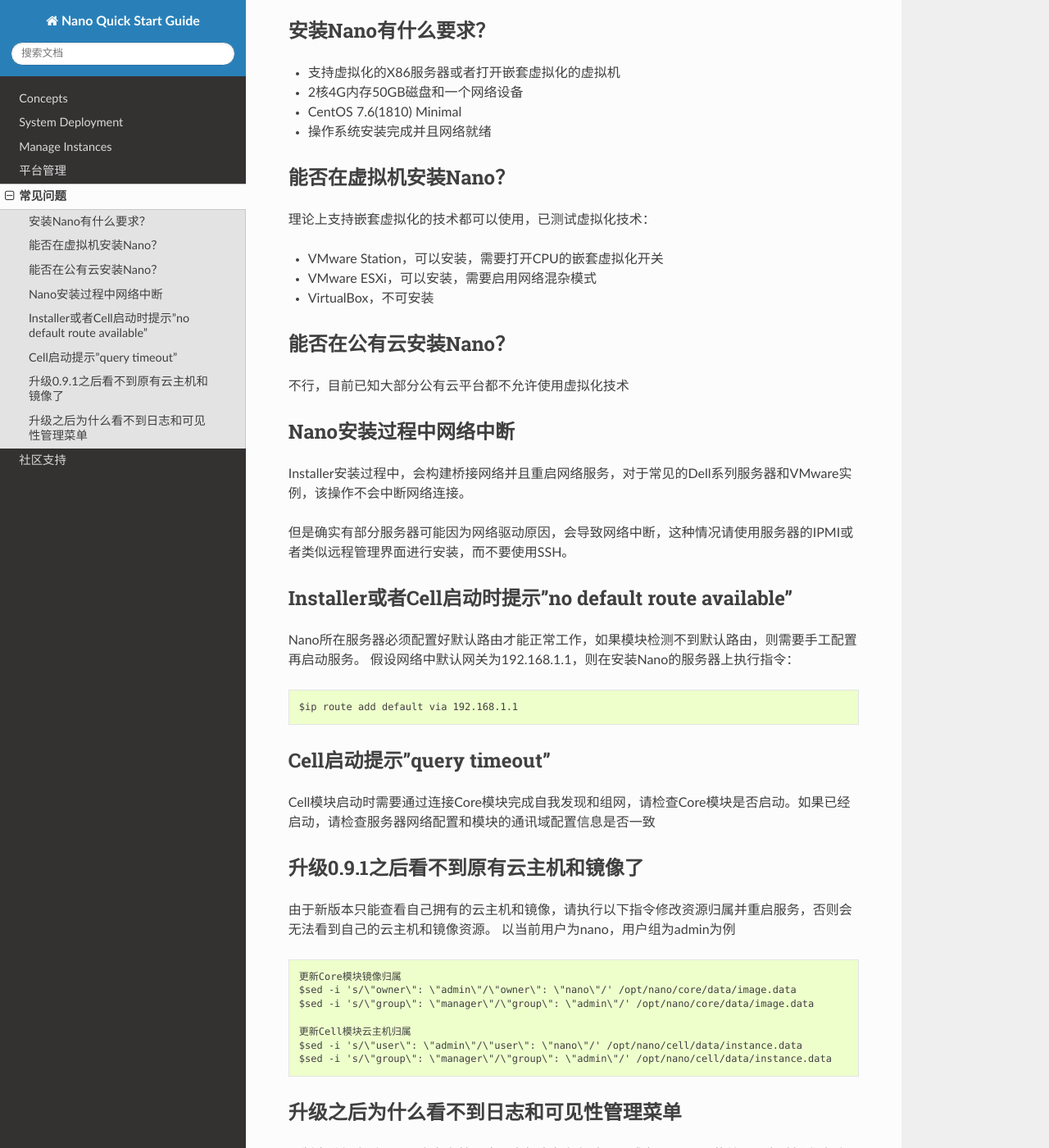
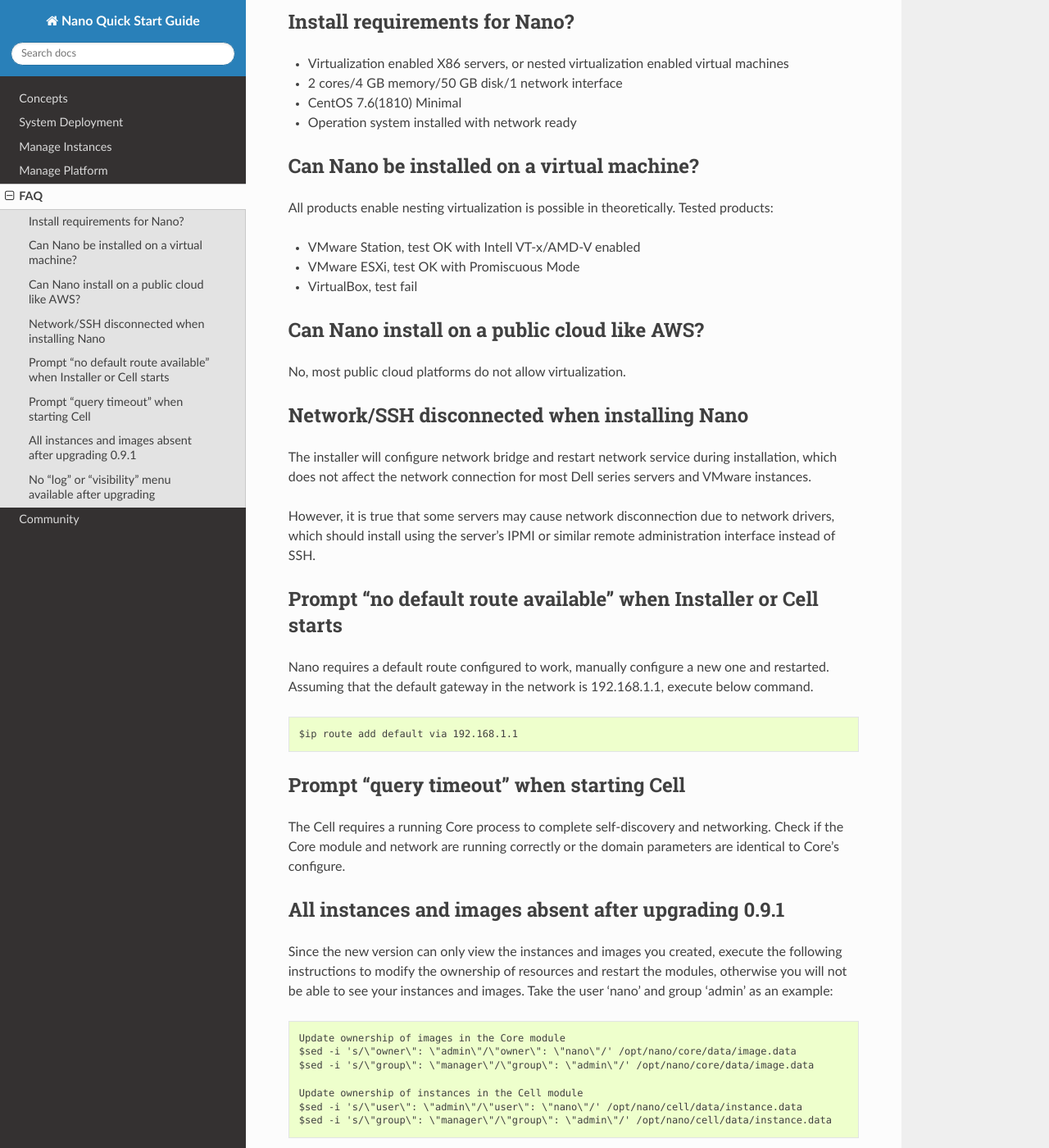
Before and after one commit to project-nano/quick-start-en, a Sphinx documentation site: the page built from docs/faq.rst, in a window 1280 px wide and 1400 px high, scrolled down 618 px. Shown: the whole window at 82% size. Built offline with Sphinx 7.4.7 and the Read the Docs theme 2.0.0, drawn with Linux system fonts in a browser that asks for light colours; pages that are not in the unit, such as notebooks, are missing from menus; some of the changed text lies outside the part shown.

Commit message:
tranlate complete

```diff
--- a/docs/conf.py
+++ b/docs/conf.py
@@ -20,7 +20,7 @@
 # -- Project information -----------------------------------------------------
 
 project = u'Nano Quick Start Guide'
-copyright = u'2018, Akumas'
+copyright = u'2019, Akumas'
 author = u'Akumas'
 
 # The short X.Y version
@@ -58,7 +58,7 @@
 #
 # This is also used if you do content translation via gettext catalogs.
 # Usually you set "language" from the command line for these cases.
-language = u'zh_CN'
+language = u'en_US'
 
 # List of patterns, relative to source directory, that match files and
 # directories to ignore when looking for source files.
--- a/docs/faq.rst
+++ b/docs/faq.rst
@@ -1,75 +1,74 @@
 .. faq .
 
-.. contents:: 本章目录
+.. contents:: Chapters
   :depth: 2
 
 ---------
-常见问题
+FAQ
 ---------
 
-安装Nano有什么要求？
-=============================
+Install requirements for Nano?
+===================================
 
-- 支持虚拟化的X86服务器或者打开嵌套虚拟化的虚拟机
-- 2核4G内存50GB磁盘和一个网络设备
+- Virtualization enabled X86 servers, or nested virtualization enabled virtual machines
+- 2 cores/4 GB memory/50 GB disk/1 network interface
 - CentOS 7.6(1810) Minimal
-- 操作系统安装完成并且网络就绪
+- Operation system installed with network ready
 
-能否在虚拟机安装Nano？
-===============================
+Can Nano be installed on a virtual machine?
+==================================================
 
-理论上支持嵌套虚拟化的技术都可以使用，已测试虚拟化技术：
+All products enable nesting virtualization is possible in theoretically. Tested products:
 
-- VMware Station，可以安装，需要打开CPU的嵌套虚拟化开关
-- VMware ESXi，可以安装，需要启用网络混杂模式
-- VirtualBox，不可安装
+- VMware Station, test OK with Intell VT-x/AMD-V enabled
+- VMware ESXi, test OK with Promiscuous Mode
+- VirtualBox, test fail
 
-能否在公有云安装Nano？
-===============================
+Can Nano install on a public cloud like AWS?
+================================================
 
-不行，目前已知大部分公有云平台都不允许使用虚拟化技术
+No, most public cloud platforms do not allow virtualization.
 
-Nano安装过程中网络中断
-=============================
+Network/SSH disconnected when installing Nano
+==================================================
 
-Installer安装过程中，会构建桥接网络并且重启网络服务，对于常见的Dell系列服务器和VMware实例，该操作不会中断网络连接。
+The installer will configure network bridge and restart network service during installation, which does not affect the network connection for most Dell series servers and VMware instances.
 
-但是确实有部分服务器可能因为网络驱动原因，会导致网络中断，这种情况请使用服务器的IPMI或者类似远程管理界面进行安装，而不要使用SSH。
+However, it is true that some servers may cause network disconnection due to network drivers, which should install using the server's IPMI or similar remote administration interface instead of SSH.
 
+Prompt "no default route available" when Installer or Cell starts
+=====================================================================
 
-Installer或者Cell启动时提示"no default route available"
-===================================================================
-
-Nano所在服务器必须配置好默认路由才能正常工作，如果模块检测不到默认路由，则需要手工配置再启动服务。
-假设网络中默认网关为192.168.1.1，则在安装Nano的服务器上执行指令：
+Nano requires a default route configured to work, manually configure a new one and restarted.
+Assuming that the default gateway in the network is 192.168.1.1, execute below command.
 
 ::
 
   $ip route add default via 192.168.1.1
 
 
-Cell启动提示"query timeout"
-==========================================
+Prompt "query timeout" when starting Cell
+=============================================
 
-Cell模块启动时需要通过连接Core模块完成自我发现和组网，请检查Core模块是否启动。如果已经启动，请检查服务器网络配置和模块的通讯域配置信息是否一致
+The Cell requires a running Core process to complete self-discovery and networking. Check if the Core module and network are running correctly or the domain parameters are identical to Core's configure.
 
-升级0.9.1之后看不到原有云主机和镜像了
-===============================================
+All instances and images absent after upgrading 0.9.1
+=============================================================
 
-由于新版本只能查看自己拥有的云主机和镜像，请执行以下指令修改资源归属并重启服务，否则会无法看到自己的云主机和镜像资源。
-以当前用户为nano，用户组为admin为例
+Since the new version can only view the instances and images you created, execute the following instructions to modify the ownership of resources and restart the modules, otherwise you will not be able to see your instances and images.
+Take the user 'nano' and group 'admin' as an example:
 
 ::
 
-  更新Core模块镜像归属
+  Update ownership of images in the Core module
   $sed -i 's/\"owner\": \"admin\"/\"owner\": \"nano\"/' /opt/nano/core/data/image.data
   $sed -i 's/\"group\": \"manager\"/\"group\": \"admin\"/' /opt/nano/core/data/image.data
 
-  更新Cell模块云主机归属
+  Update ownership of instances in the Cell module
   $sed -i 's/\"user\": \"admin\"/\"user\": \"nano\"/' /opt/nano/cell/data/instance.data
   $sed -i 's/\"group\": \"manager\"/\"group\": \"admin\"/' /opt/nano/cell/data/instance.data
 
-升级之后为什么看不到日志和可见性管理菜单
-==================================================
+No "log" or "visibility" menu available after upgrading
+===========================================================
 
-旧版本升级之后，需要在角色管理中，为相应角色勾选"log"或者"visibility"菜单，用户重新登陆后即可
+Check on the "log" or "visibility" menu for the corresponding role in the permission management, and log in again.
--- a/docs/index.rst
+++ b/docs/index.rst
@@ -10,6 +10,10 @@
 This manual provides an overview of the basic concepts about the Nano platform, also demonstrates the main features in version 1.0.
 
 Welcome to the official website https://nanos.cloud/en-us/ for more information.
+
+Author: Akumas (bokuore@github.com)
+
+Git Repository: https://github.com/project-nano
 
 Introduction
 ==================
@@ -55,6 +59,7 @@
 .. toctree::
    :maxdepth: 2
 
+   index
    concept
    deployment
    instance
--- a/docs/platform.rst
+++ b/docs/platform.rst
@@ -1,154 +1,160 @@
 .. platform .
 
-.. contents:: 本章目录
+.. contents:: Chapters
   :depth: 2
 
----------
-平台管理
----------
+-------------------
+Manage Platform
+-------------------
 
-Nano提供了一系列便捷的管理功能，用于简化管理员的日常运维工作。
+Nano provides a bunch of utility functions to simplify the daily maintenance.
 
-仪表盘
+Dashboard
 ===========
 
-Nano门户首页提供了整个平台级别的资源用量仪表盘，包含虚拟资源和物理资源的用量，便于随时了解系统负载情况，及时对资源进行扩充或者调整。
+The landing page of the web portal provides a global usage dashboard, which covers both virtual and physical resources, helps to understand the real-time system load.
 
 .. image:: images/4_dashboard.png
 
-管理员可以点击仪表盘，下钻查看资源池、Cell节点或者云主机实例的实时用量
+You can click on the dashboard to drill down to see the detail usage of resource pools, host nodes, or instances.
 
 .. image:: images/4_instances.png
 
-增加资源节点
-=============
+Add Resource Node
+=====================
 
-当系统负载较大时，可以通过添加新的资源节点，来扩充池内可用资源。
+When the system load is heavy, you can add a new Cell node to increase the resources available in the pool.
 
-首先需要在新的服务器上部署并启动Cell模块，然后在资源池的节点清单中，选择"Add Cell"
+First, you need to deploy and start the Cell module on a new server, and then click the "Add" button in the Cell list.
 
 .. image:: images/4_add_cell.png
 
-在下来菜单中选择新装的Cell节点进行添加
+Choose the newly installed node from the drop-down menu.
 
 .. image:: images/4_select_cell.png
 
-当资源池中Cell节点状态变为Online时，就可以承载新建的云主机实例了。
+When the status of the Cell node changes to Online, it will able to host new instances.
 
 .. image:: images/4_new_cell_status.png
 
+Build Template Image
+========================
 
-构建模板镜像
-=============
-
-Nano可以将任意云主机的系统磁盘制作成磁盘镜像，然后从镜像快速克隆出与原模板主机系统、软件一样的新实例，以便大幅度提升管理员部署实例的效率。
+Nano can make the system data of any instance into a disk image, and then quickly clone a new one from the image. The cloned instance has an operating system and software identical to the original one.
 
 .. image:: images/4_image_transport.png
 
-要构建模板镜像，首先应该创建一个不含数据磁盘的空白云主机，然后通过加载系统光盘和网络方式安装好系统和软件。
+To build a template image, you should create an empty instance without a data disk, and then install the operating system and software by uploaded ISO and network.
 
-以CentOS7为例，构建模板主机时，建议进行如下设置：
+When building a template instance, consider the following steps. (Take the CentOS 7 as an example)
 
-- 设置模板主机名和默认用户密码
-- 默认启用网络并设置为DHCP获取地址
-- 安装acpid服务支持关机和重启操作
-- 安装qemu-guest-agent以支持实时密码修改、内存用量监控等功能
-- 使用yum更新软件版本
-- 如果需要使用Nano的Cloud Init服务对实例进行自动初始化设置，则需要安装cloud-init/cloud-utils组件
+- Set default hostname and password.
+- Bring up the network and enable DHCP to get IP.
+- Install the ACPID service to enable shutdown and restart.
+- Install the qemu-guest-agent to support online password modification, memory usage monitoring, etc.
+- Update the latest software using yum.
+- Install the cloud-init/cloud-utils if automatically initialization required.
 
-上述设置完成后，关闭云主机，通过"Images" => "BUILD"，进入镜像构建界面，在下拉菜单中选择模板云主机，点击创建
+After configuration completed, shut down the instance. Click the "BUILD" button in the "Images" page, select previous template from the drop-down menu, and click to create.
 
 .. image:: images/4_build_image.png
 
+When the image built finished, you can clone from it when you create a new instance.
 
-当镜像制作完毕后，你就可以在新建云主机时选择从该镜像克隆实例了。
+User Management
+===================
 
-用户管理
-===========
+Administrators can manage the accesses of users, groups, and roles.
 
-Nano提供用户、组、角色三个层级的权限管理，来满足团队对于安全内控的要求。
+The access control is base on the menu items. A role defines the menu items can access. A group has multiple roles.
 
-Nano目前权限控制按照功能菜单来划分，一个角色可以选择可以使用的功能菜单列表；一个用户组可以拥有多个角色；用户登录后，根据所属用户组的角色来获得自己可用的功能。一个用户只能属于一个用户组。
+After the user logs in, the menu list creating based on the roles of user group belongs. A user can only belong to one user group.
 
-角色权限
-------------
+Role
+--------
 
-管理员可以创建多个角色，可以为每个角色设置其可以使用的功能菜单，对应用户登录后，系统会根据角色权限生成管理界面。
+A system can have multiple roles, and each owns a set of menu items it can use.
 
 .. image:: images/4_role.png
 
-用户
+User
 --------
 
-用户账户是登录管理平台必要的身份凭据，后续也会涉及到资源所属的管理。增加用户时，只需要在用户清单点击新建，然后输入用户信息即可。
+A user account is an identity to log in the system, and also the required key to check resource owner and visibility. Click the "New" button in the user list, and input required info to create a new account.
 
 .. image:: images/4_create_user.png
 
-**请注意，新建用户虽然可以登录，但是必须加入用户组才能获得相应的菜单权限。**
+**Note: Although the new account can log in, it must add to a user group to access menu items.**
 
-用户组
-----------
+User Group
+--------------
 
-用户组是权限管理的核心，一个用户组能够拥有多个角色，能使用的功能菜单为所有角色所属菜单的集合。
+The user group is the core of permissions. A group can have multiple roles. And the member can access all menu items of roles belongs to the group.
 
 .. image:: images/4_group.png
 
-在用户组清单中，进入目标组的成员清单，点击添加，选择要加入该组的已创建用户。
+In the group list, enter the list of members.  Click the "Add" button and choose an existed user you want to add to the group.
 
 .. image:: images/4_add_member.png
 
-添加成功后，该用户登录时就可以访问相应的功能菜单了
+After the addition, the user can access the authenticated menu when login.
 
-资源可见性
-------------
+Resource Visibility
+-----------------------
 
-云主机实例、磁盘镜像和光盘镜像都是系统资源，默认情况下，系统资源仅能由创建者访问。管理员可以通过可见性设置，允许访问同一组内其他用户创建的资源，以便实现组内资源共享。
+Instances, disk images, and media images are system resources which only visible by their creator by default.
 
-密码修改
-------------
+Through visibility settings, administrators can allow access to resources created by other users within the same group for resource sharing.
 
-已登录用户可以点击底部的按钮，修改自己的登陆密码
+.. image:: images/4_visibility.png
 
-.. image:: images/4_change_password_cn.png
+Password Modification
+-------------------------
 
-系统操作日志
-===========
+Logged-in users can click the button at the bottom to change their password.
 
-Nano记录包括登录失败在内的用户操作日志，用于审计用户操作，排查系统故障。当日志过多时，也可以通过日志管理界面进行清除。在需要的用户角色里，添加“log”菜单即可。
+.. image:: images/4_change_password.png
 
-版本升级
-===========
+Operate Logs
+================
 
-Nano所有模块使用go编译为二进制可执行文件，无需外部库依赖，配置和数据文件格式通常保持后向兼容，无需用户干预。
+Nano records user operating logs, including login failures, to audit user operations and troubleshoot.
 
-Nano能够通过两种方式进行升级，启动Installer并且选择"4"可以进行自动升级，自动升级会根据用户输入的安装路径，检查已经安装模块进行替换，并且自动停止并重启运行中的模块，是推荐的升级方式。
+.. image:: images/4_opreate_log.png
 
-当自动升级方式出现问题时，可以选择手动升级，只需要使用"./模块名 stop"停止运行中的模块文件，替换可执行文件后使用"./模块名 start"重新启动服务即可。
+Upgrade System
+==================
 
-唯一例外是FrontEnd模块还包含前端页面文件，所以升级时，除了要替换可执行文件，还需要手工将页面和js脚本文件从发布包中复制resource目录下进行覆盖。
+All modules of Nano are compiled binary without any external library dependency, and configuration and data file formats are usually backward compatible.
 
-以升级到1.0.0为例，假定旧版本已经安装在/opt/nano目录下
+It highly recommends that executing the installer and selecting "4" to upgrade all modules automatically.  The installer will check which module installed need to update, and stop and restart a running module automated.
+
+When you have a problem with the automatic upgrade, you manually upgrade all modules.
+
+All you need is stop a running module, replace the binary and restart. The only exception is that the FrontEnd module also contains resource files need to replace.
+
+Assuming all modules installed in the path "/opt/nano".
 
 ::
 
-  下载并解压新版本
+  Download and unzip
   $cd ~
   $wget https://nanos.cloud/media/nano_installer_1.0.0.tar.gz
   $tar zxfv nano_installer_1.0.0.tar.gz
 
-  替换Cell模块
+  Replace Cell
   $cd /opt/nano/cell
   $./cell stop
   $cp ~/nano_installer/bin/cell .
   $./cell start
 
-  替换Core模块
+  Replace Core
   $cd /opt/nano/core
   $./core stop
   $cp ~/nano_installer/bin/core .
   $./core start
 
-  替换FrontEnd模块
+  Replace FrontEnd
   $cd /opt/nano/frontend
   $./frontend stop
   $cp ~/nano_installer/bin/frontend .
@@ -156,37 +162,38 @@
   $./frontend start
 
 
+Network Change
+==================
 
-网络变更
-===========
+Core and FrontEnd use the specified address to provide services, when the server IP changes, you need to modify the configuration IP and restart the module.
 
-Core与FrontEnd使用指定地址为用户提供服务，所以当所在服务器IP发生变化时，需要修改config目录下的配置IP，然后重启模块完成变更。
+When the IP of the Cell Server changed, you only need to restart the module. It will discovery the networking using the multicast protocol and rejoin the communication domain automated.
 
-Cell模块通过组播协议和Core模块自动发现所在服务器地址并完成组网，所以当Cell服务器IP变化时，只需要重新启动Cell模块，后续地址变更、组网和实例网络调整由可以由系统自动完成，无需网络干预。
+When migrating the whole system or moving to a different network, modify the listening IP and multicast configuration at first. Please remember starting the Core before the Cell,  finish new network discovery and switching.
 
-当整个平台整体迁移或者变更到完全不同的网络时，请首先调整Core模块的监听IP和组播信息，确保Core模块正常启动后，再启动Cell模块，完成新网络识别和自动切换即可。
+Failover
+============
 
-故障迁移
-==========
+You can enable the Failover in the resource pool using shared storage.
 
-当计算资源池使用共享存储作为后端存储时，可以开启故障迁移(Failover)开关。功能开启后，如果Nano平台检测到某一Cell节点失联，会自动将该节点管理的云主机实例迁移到集群内的一个或者多个Cell节点上。
+If a Cell node lost when the Failover enabled, all instance on that node will migrate automatically to other nodes in the same pool.
 
 .. image:: images/4_enable_failover.png
 
-如果原实例设置了自动启动，则迁移完成后，系统会自动将实例启动进入服务状态。
+If the instance is autostarting, the new node will automatically start it after the migration.
 
-**如果失联Cell节点恢复并重新加入Nano集群，系统将自动清除该Cell上的所有实例，并将该Cell置于禁用状态，管理员需要手动重新启用节点。**
+**If the lost Cell node rejoins the pool, all instances on the Cell clear automatically and the Cell is disabled. The administrator needs to enable the node manually after that.**
 
-禁用节点
-==========
+Disable Node
+================
 
-默认情况下，Nano会在资源池中选择负载较低的活动Cell节点创建云主机实例，但是用户可以选择手动禁用Cell节点，来避免在该节点上分配新的云主机实例，便于进行维护或者控制节点负载。
+Nano will select the node with the lowest load to create a new instance by default. But users can disable the Cell node manually to avoid host new instances on that node, easy to maintain or balance node load.
 
 .. image:: images/4_disable_cell.png
 
-禁用的节点上云主机依然正常运行和管理，不受影响。禁用节点可以稍后手动重新启用，恢复承接新实例。
+On the disabled node, all instances work without any different. Disabled nodes can enable manually later to resume hosting new instances.
 
-多语言
-========
+Multilingual
+================
 
-Nano管理页面目前支持中文、英文两种语言，可以在界面开关切换，Nano会记住用户选项，只需选择一次，不用反复设置。
+The web portal currently supports both Chinese and English, switch it in the page footer.
```
Also changed, not shown: docs/community.rst (+8 -8 lines), docs/images/4_change_password_cn.png (deleted).
